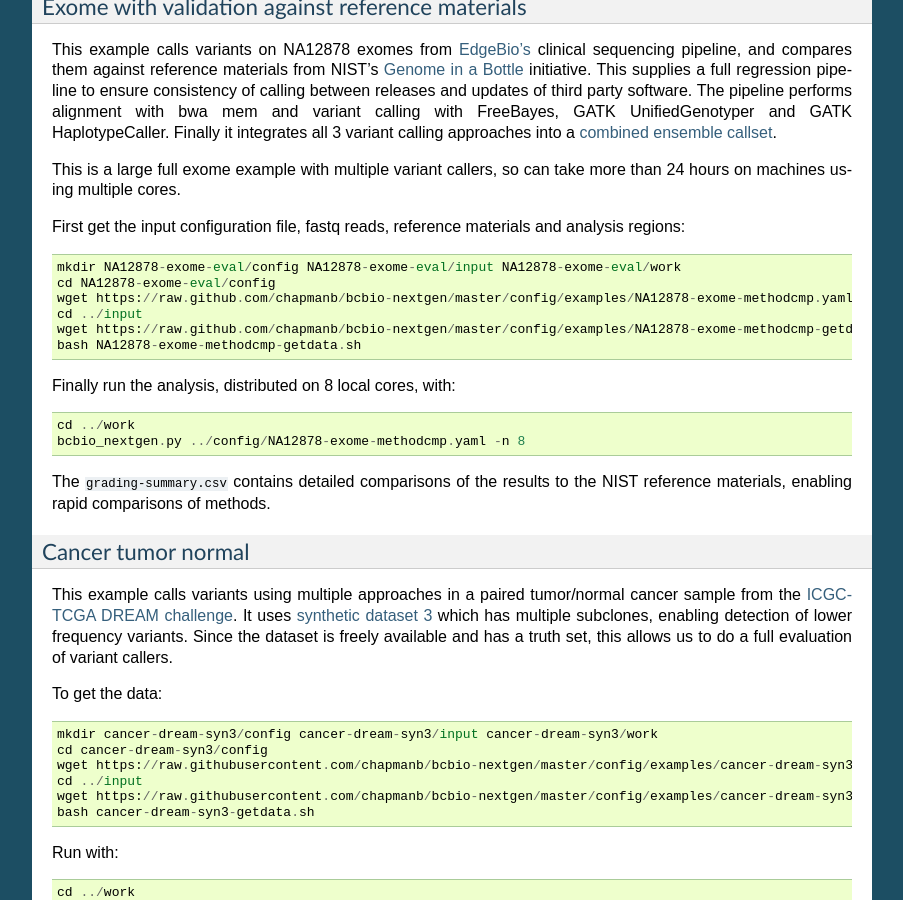
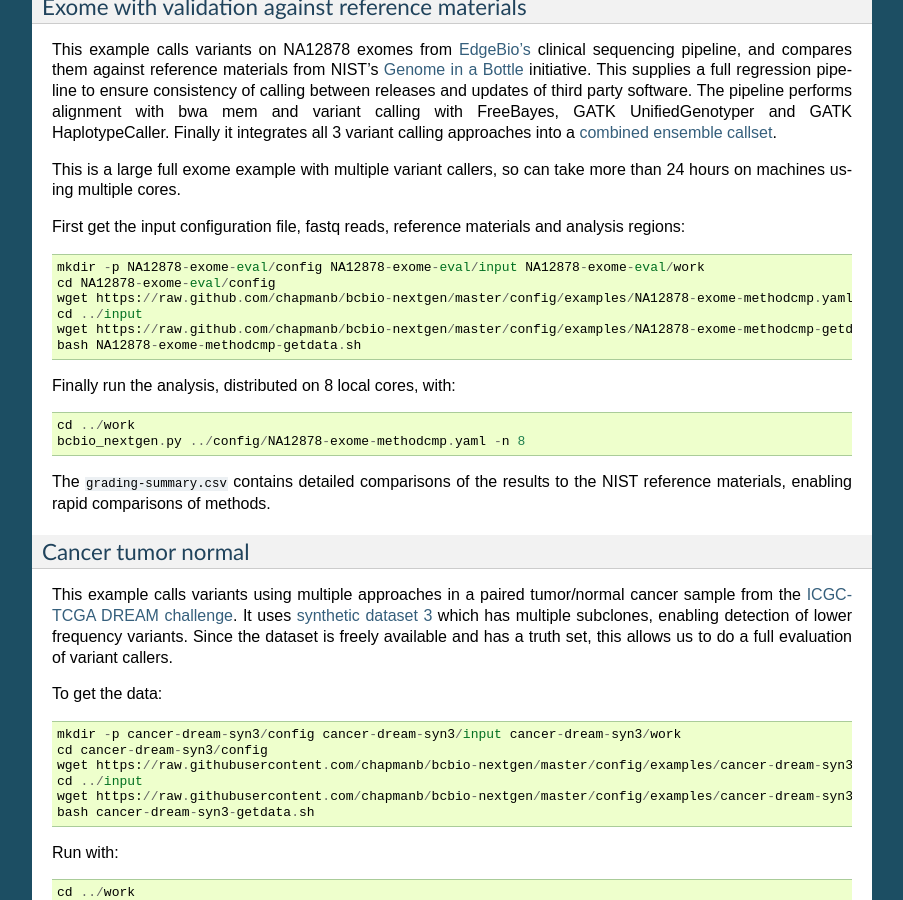
Before and after one commit to bcbio/bcbio-nextgen, a Sphinx documentation site: the page built from docs/contents/testing.rst, in a window 1280 px wide and 900 px high, scrolled down 1506 px. Shown: the whole window, without its empty margins (198-1101 px from the left). Built offline with Sphinx 7.4.7, drawn with Linux system fonts in a browser that asks for light colours.

```diff
--- a/docs/contents/testing.rst
+++ b/docs/contents/testing.rst
@@ -111,7 +111,7 @@ can take more than 24 hours on machines using multiple cores.
 
 First get the input configuration file, fastq reads, reference materials and analysis regions::
 
-    mkdir NA12878-exome-eval/config NA12878-exome-eval/input NA12878-exome-eval/work
+    mkdir -p NA12878-exome-eval/config NA12878-exome-eval/input NA12878-exome-eval/work
     cd NA12878-exome-eval/config
     wget https://raw.github.com/chapmanb/bcbio-nextgen/master/config/examples/NA12878-exome-methodcmp.yaml
     cd ../input
@@ -143,7 +143,7 @@ variant callers.
 
 To get the data::
 
-    mkdir cancer-dream-syn3/config cancer-dream-syn3/input cancer-dream-syn3/work
+    mkdir -p cancer-dream-syn3/config cancer-dream-syn3/input cancer-dream-syn3/work
     cd cancer-dream-syn3/config
     wget https://raw.githubusercontent.com/chapmanb/bcbio-nextgen/master/config/examples/cancer-dream-syn3.yaml
     cd ../input
```
